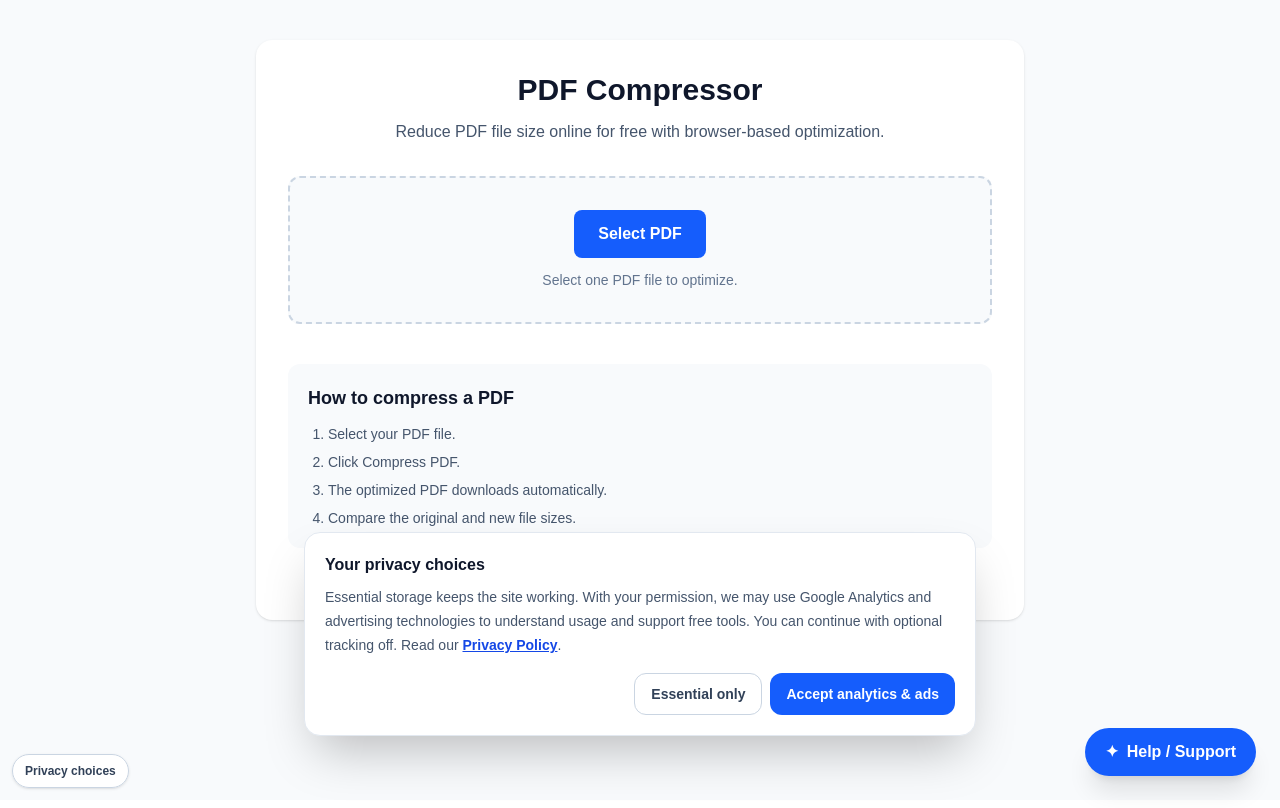
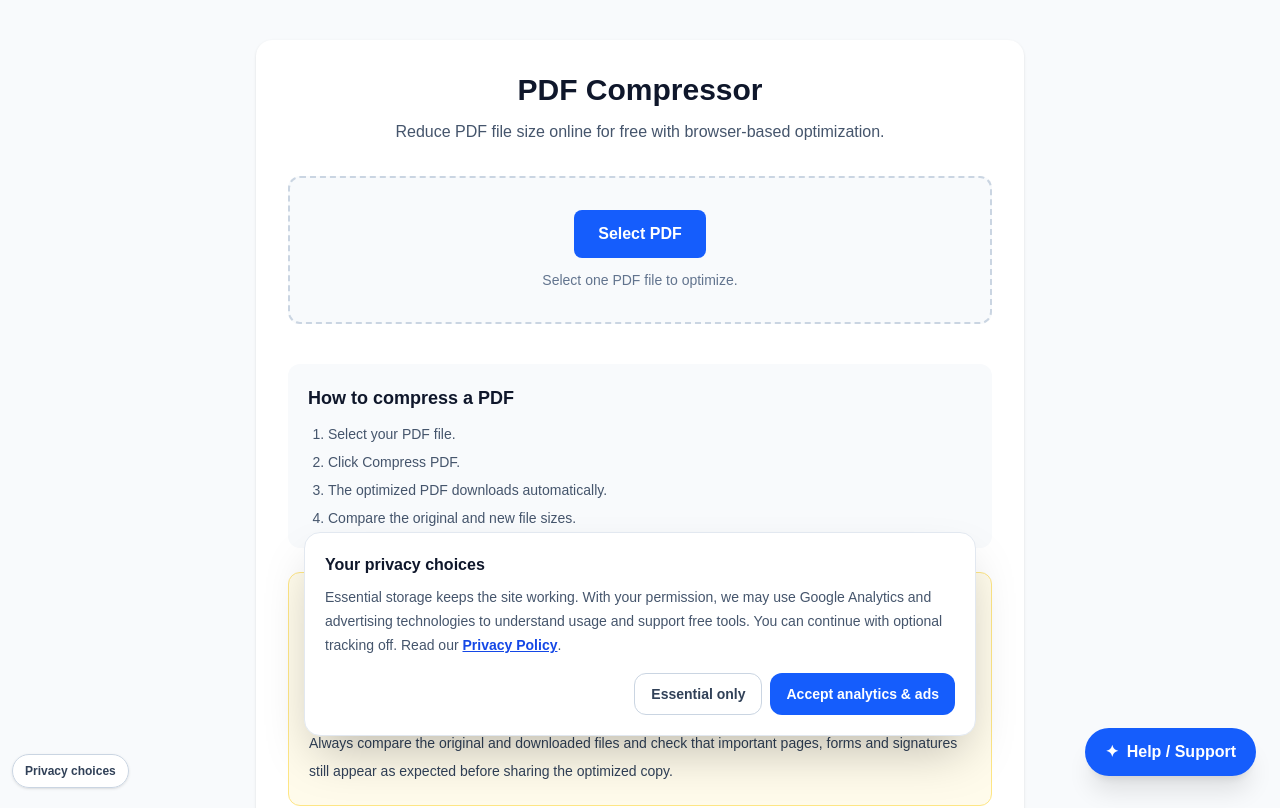
Before and after one commit to WellProSoftware/kaamkitpro, a Next.js app: page /tools/pdf-compressor in a window 1280 px wide. Shown: the top 808 px of the page. Built offline with nearby package versions, Linux system fonts and the light colour scheme.

Commit message:
Improve PDF tool guidance and transparent limitations

```diff
--- a/src/app/tools/pdf-compressor/page.tsx
+++ b/src/app/tools/pdf-compressor/page.tsx
@@ -206,6 +206,24 @@ export default function PDFCompressorPage() {
             </ol>
           </div>
 
+          <div className="mt-6 rounded-xl border border-amber-200 bg-amber-50 p-5">
+            <h2 className="text-lg font-semibold text-slate-900">
+              What this PDF optimizer changes
+            </h2>
+            <p className="mt-3 text-sm leading-7 text-slate-700">
+              This tool re-saves the PDF with optimized object streams and
+              updates document metadata. It does not re-encode embedded images
+              or promise a smaller file for every document. Results depend on
+              how the original PDF was created; an already optimized PDF may
+              stay the same size or become slightly larger.
+            </p>
+            <p className="mt-3 text-sm leading-7 text-slate-700">
+              Always compare the original and downloaded files and check that
+              important pages, forms and signatures still appear as expected
+              before sharing the optimized copy.
+            </p>
+          </div>
+
           <p className="mt-6 text-center text-xs text-slate-500">
             Your PDF is processed directly in your browser and is not uploaded
             to KaamKitPro servers.
```
